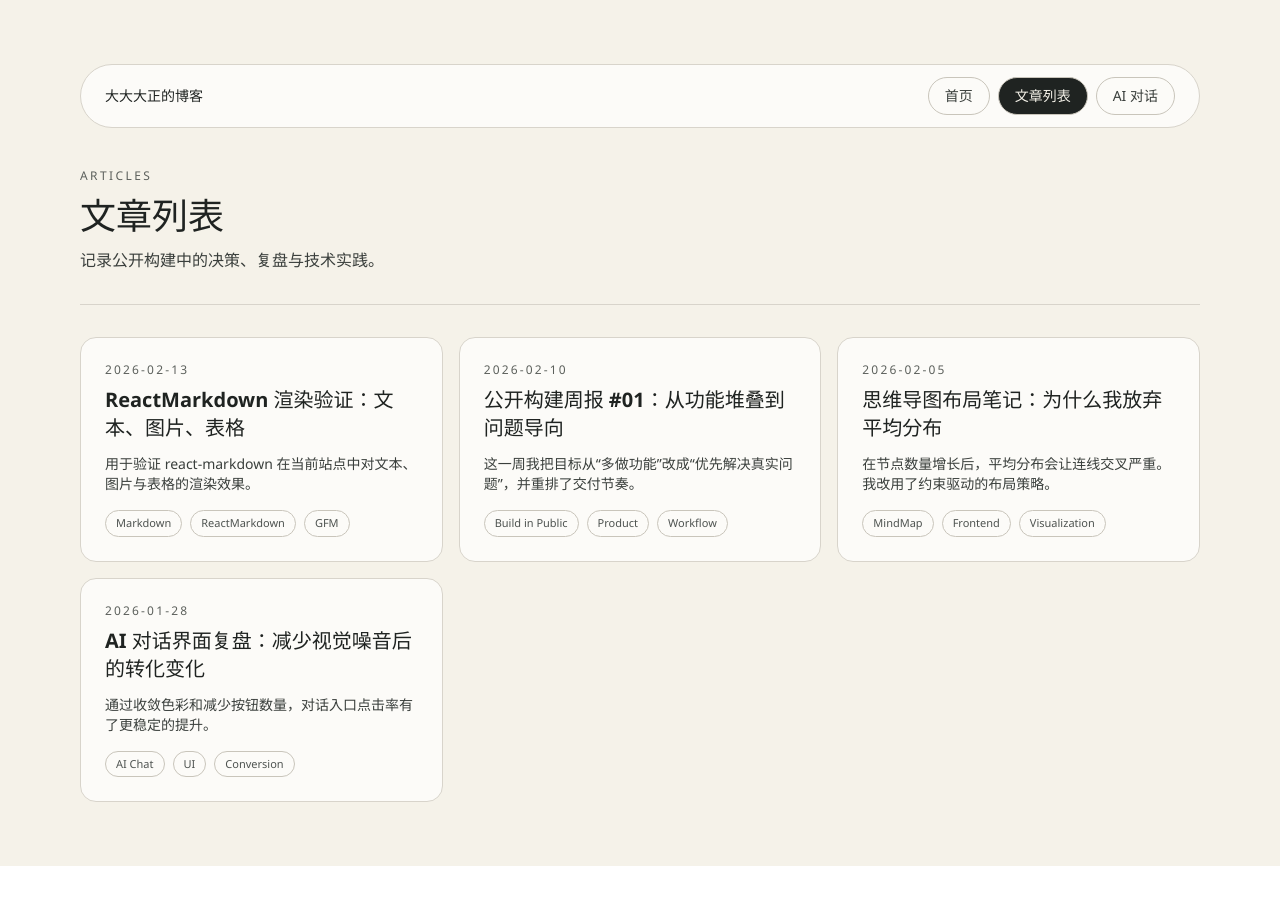
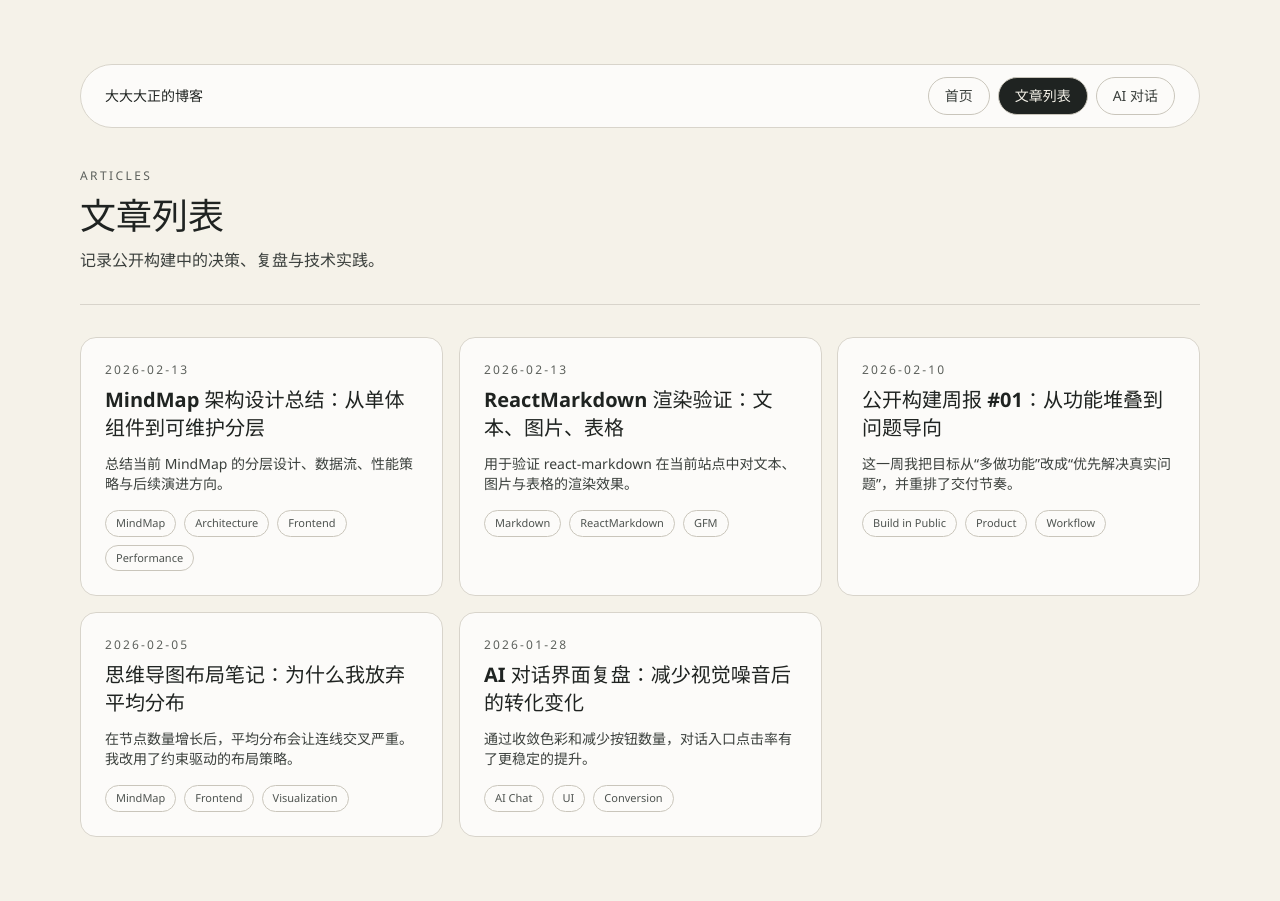
Before and after one commit to DaZheng-coder/dz_blog, a React (Vite) app: page /articles in a window 1280 px wide. Before the commit the page ends 866 px from the top, so only its background shows below. Built offline with nearby package versions, Linux system fonts and the light colour scheme; no server answers.

Commit message:
feat: 博客优化

```diff
--- /dev/null
+++ b/src/components/layout/RevealOnView.tsx
@@ -0,0 +1,49 @@
+import { useEffect, useRef, useState } from "react";
+
+type RevealOnViewProps = {
+  children: React.ReactNode;
+  className?: string;
+  threshold?: number;
+  rootMargin?: string;
+};
+
+export function RevealOnView({
+  children,
+  className = "",
+  threshold = 0.12,
+  rootMargin = "0px 0px -8% 0px",
+}: RevealOnViewProps) {
+  const ref = useRef<HTMLDivElement | null>(null);
+  const [inView, setInView] = useState(
+    () => typeof window !== "undefined" && !("IntersectionObserver" in window),
+  );
+
+  useEffect(() => {
+    const node = ref.current;
+    if (!node || inView) return;
+
+    if (typeof window === "undefined" || !("IntersectionObserver" in window)) {
+      return;
+    }
+
+    const observer = new IntersectionObserver(
+      (entries) => {
+        const entry = entries[0];
+        if (entry?.isIntersecting) {
+          setInView(true);
+          observer.disconnect();
+        }
+      },
+      { threshold, rootMargin },
+    );
+
+    observer.observe(node);
+    return () => observer.disconnect();
+  }, [inView, threshold, rootMargin]);
+
+  return (
+    <div ref={ref} className={`reveal-on-view ${inView ? "in-view" : ""} ${className}`}>
+      {children}
+    </div>
+  );
+}
--- a/src/components/layout/SiteNav.tsx
+++ b/src/components/layout/SiteNav.tsx
@@ -18,7 +18,7 @@ function navItemClass(isActive: boolean) {
 export function SiteNav({ current, rightSlot, className = "" }: SiteNavProps) {
   return (
     <nav
-      className={`flex flex-wrap items-center justify-between gap-3 rounded-full border border-[#d8d4cb] bg-white/70 px-6 py-3 ${className}`}
+      className={`flex flex-wrap items-center justify-between gap-3 rounded-full border border-[#d8d4cb] bg-white/70 px-6 py-3 backdrop-blur-sm ${className}`}
     >
       <NavLink to="/" className="text-sm font-semibold text-[#1f2321]">
         大大大正的博客
--- a/src/components/mindmap/MindMap.tsx
+++ b/src/components/mindmap/MindMap.tsx
@@ -52,8 +52,6 @@ export function MindMap({
     moveNode,
     undo,
     redo,
-    canUndo,
-    canRedo,
   } = useMindMapState(initialData);
 
   const positions = useLayout(rootNode);
--- /dev/null
+++ b/src/content/articles/mindmap-architecture-design.md
@@ -0,0 +1,140 @@
+# MindMap 架构设计总结：从单体组件到可维护分层
+
+这篇文章总结当前 `MindMap` 的实现架构，目标是回答三个问题：
+
+1. 为什么要拆分模块，而不是继续堆在一个大组件里？
+2. 当前代码如何在「可维护性」和「性能」之间平衡？
+3. 下一步还有哪些可落地优化点？
+
+## 一、模块分层总览
+
+当前实现位于 `src/components/mindMap`，核心分层如下：
+
+### 1. 容器层（协调交互与渲染）
+
+- `MindMap.tsx`
+
+职责：
+- 管理画布状态（缩放、平移、拖拽、选中、编辑）
+- 串联布局结果、节点层、连线层、拖拽预览
+- 处理全局交互生命周期（鼠标移动 RAF、mouseup 收口）
+
+### 2. 状态层（树结构与历史）
+
+- `hooks/useMindMapState.ts`
+- `hooks/mindmapState/treeOperations.ts`
+- `hooks/mindmapState/reducer.ts`
+- `hooks/mindmapState/history.ts`
+
+职责：
+- 对节点树做纯函数更新（增删改、移动、折叠）
+- Action 归一到 reducer
+- 提供撤销/重做历史栈（past/present/future）
+
+### 3. 布局层（几何计算）
+
+- `src/hooks/useLayout.ts`
+
+职责：
+- 文本测量与节点尺寸估算
+- 子树高度计算与层级横向布局
+- 输出 `positions: Map<id, NodePosition>`
+
+### 4. 几何索引层（命中与可见性）
+
+- `geometry.ts`
+
+职责：
+- 构建 `nodeMap`、可见子节点映射
+- 生成 hit-test bucket（降低拖拽命中成本）
+- 计算子树边界与 world viewport
+
+### 5. 展示层（可替换 UI 组件）
+
+- `MindMapNodeLayer.tsx`：节点渲染与裁剪
+- `MindMapConnections.tsx`：贝塞尔连线
+- `MindMapNode.tsx`：单节点展示与编辑
+- `MindMapDragGhost.tsx` / `MindMapDropPreview.tsx`：拖拽反馈
+- `MindMapGuidePanel.tsx` / `MindMapZoomIndicator.tsx` / `MindMapHistoryControls.tsx`：浮层 UI
+
+## 二、核心数据流
+
+一次节点更新的大致链路：
+
+1. 用户操作触发（点击、键盘、拖拽）
+2. `MindMap.tsx` 调用 `useMindMapState` 暴露的 action
+3. reducer 返回新的树结构 `rootNode`
+4. `useLayout(rootNode)` 重新计算布局 `positions`
+5. `NodeLayer / Connections` 基于新 `positions` 渲染
+
+关键点：
+- 「树状态」和「布局结果」分离，保证状态清晰
+- 布局结果以 `Map` 提供 O(1) 节点查找
+- 视口裁剪在渲染层生效，减少大规模节点的 DOM/SVG 开销
+
+## 三、为什么这样拆：解决的具体问题
+
+早期单文件方案的问题通常是：
+
+- 状态更新、几何计算、事件处理耦合在一起
+- 修改一个交互容易影响别的分支
+- 性能优化难以定位和复用
+
+当前拆分后收益：
+
+- **可读性**：每个文件只做一件事（状态 / 布局 / 命中 / UI）
+- **可测试性**：`treeOperations`、`historyReducer` 都是纯函数，便于单测
+- **可扩展性**：后续接入导出、协同、虚拟化，不必重写核心状态
+
+## 四、已落地的性能策略
+
+当前代码中已经实现的关键优化：
+
+1. **命中网格化（Hit Buckets）**
+拖拽时不再扫描全部节点，而是先按格子过滤候选节点。
+
+2. **视口裁剪**
+`MindMapNodeLayer` 和 `MindMapConnections` 均根据 world viewport 做过滤，避免离屏渲染。
+
+3. **交互降级**
+拖拽/平移进行中，减少动画与过渡，优先保证帧率。
+
+4. **大节点平移优化**
+节点数大于阈值时，直接更新 `<g transform>` 进行预览，mouseup 再提交状态。
+
+5. **布局缓存**
+`useLayout` 中缓存节点尺寸与子树高度，降低重复计算。
+
+6. **Pointer Move RAF 节流**
+高频鼠标移动统一进 `requestAnimationFrame`，避免主线程被事件风暴打满。
+
+## 五、当前架构的边界与后续建议
+
+### 1. 虚拟化仍可继续深化
+
+当前是“视口裁剪渲染”，下一步可做“分块虚拟化 + 分段渲染优先级”。
+
+### 2. 状态可进一步解耦
+
+如果后续要接多人协作，可将 `history` 与 `domain state` 分离成 command/event 模式。
+
+### 3. 布局可异步化
+
+当节点规模继续提升（例如 10k+ 且频繁编辑），可考虑：
+- Web Worker 布局计算
+- 增量布局（仅重算受影响子树）
+
+### 4. 连接线可引入分层缓存
+
+对稳定区域缓存 path，拖拽时只重算局部路径，降低大图更新成本。
+
+## 六、结语
+
+`MindMap` 当前架构的关键不是“拆了多少文件”，而是形成了一个可持续迭代的边界：
+
+- 状态更新有统一入口
+- 布局是可替换模块
+- 几何索引与渲染解耦
+- 交互优化可按规模分级开启
+
+这使得它已经从“功能可用”进入“工程可维护”的阶段。
--- a/src/data/blog.ts
+++ b/src/data/blog.ts
@@ -1,5 +1,6 @@
 import aiChatInterfaceRetroMarkdown from "../content/articles/ai-chat-interface-retro.md?raw";
 import buildInPublicWeekly01Markdown from "../content/articles/build-in-public-weekly-01.md?raw";
+import mindmapArchitectureDesignMarkdown from "../content/articles/mindmap-architecture-design.md?raw";
 import mindmapLayoutNotesMarkdown from "../content/articles/mindmap-layout-notes.md?raw";
 import reactMarkdownRenderCheckMarkdown from "../content/articles/react-markdown-render-check.md?raw";
 
@@ -152,6 +153,15 @@ export const projects: BlogProject[] = [
 
 export const articles: BlogArticle[] = [
   {
+    slug: "mindmap-architecture-design",
+    title: "MindMap 架构设计总结：从单体组件到可维护分层",
+    publishedAt: "2026-02-13",
+    tags: ["MindMap", "Architecture", "Frontend", "Performance"],
+    excerpt:
+      "总结当前 MindMap 的分层设计、数据流、性能策略与后续演进方向。",
+    content: mindmapArchitectureDesignMarkdown,
+  },
+  {
     slug: "react-markdown-render-check",
     title: "ReactMarkdown 渲染验证：文本、图片、表格",
     publishedAt: "2026-02-13",
--- a/src/index.css
+++ b/src/index.css
@@ -13,6 +13,18 @@
   text-rendering: optimizeLegibility;
   -webkit-font-smoothing: antialiased;
   -moz-osx-font-smoothing: grayscale;
+}
+
+html,
+body,
+#root {
+  min-height: 100%;
+  background-color: var(--bg-base);
+}
+
+html,
+body {
+  overscroll-behavior-y: none;
 }
 
 body {
@@ -36,8 +48,108 @@ body {
   }
 }
 
+@keyframes page-enter {
+  from {
+    opacity: 0;
+    transform: translateY(18px);
+  }
+  to {
+    opacity: 1;
+    transform: translateY(0);
+  }
+}
+
+@keyframes soft-rise {
+  from {
+    opacity: 0;
+    transform: translateY(14px);
+  }
+  to {
+    opacity: 1;
+    transform: translateY(0);
+  }
+}
+
+@keyframes nav-fade {
+  from {
+    opacity: 0;
+    transform: translateY(-8px);
+  }
+  to {
+    opacity: 1;
+    transform: translateY(0);
+  }
+}
+
 .animate-fade-in {
   animation: fade-in 0.3s ease-out;
+}
+
+.page-enter {
+  animation: page-enter 0.55s cubic-bezier(0.22, 1, 0.36, 1);
+}
+
+.reveal-on-view {
+  opacity: 0;
+  transform: translateY(14px);
+}
+
+.reveal-on-view.in-view {
+  opacity: 1;
+  transform: translateY(0);
+  animation: soft-rise 0.58s cubic-bezier(0.16, 1, 0.3, 1) both;
+}
+
+.reveal-on-view.nav-enter.in-view {
+  animation: nav-fade 0.45s ease-out both;
+}
+
+.reveal-on-view.stagger-grid {
+  opacity: 1;
+  transform: none;
+}
+
+.card-interactive {
+  transition:
+    transform 240ms ease,
+    box-shadow 280ms ease,
+    border-color 220ms ease,
+    background-color 220ms ease;
+  will-change: transform;
+}
+
+.card-interactive:hover {
+  transform: translateY(-4px);
+  box-shadow: 0 14px 32px -24px rgba(15, 20, 17, 0.55);
+}
+
+.stagger-grid > * {
+  opacity: 0;
+  transform: translateY(12px);
+}
+
+.stagger-grid.in-view > * {
+  animation: soft-rise 0.55s cubic-bezier(0.22, 1, 0.36, 1) both;
+}
+
+.stagger-grid.in-view > *:nth-child(1) { animation-delay: 40ms; }
+.stagger-grid.in-view > *:nth-child(2) { animation-delay: 90ms; }
+.stagger-grid.in-view > *:nth-child(3) { animation-delay: 140ms; }
+.stagger-grid.in-view > *:nth-child(4) { animation-delay: 190ms; }
+.stagger-grid.in-view > *:nth-child(5) { animation-delay: 240ms; }
+.stagger-grid.in-view > *:nth-child(6) { animation-delay: 290ms; }
+.stagger-grid.in-view > *:nth-child(7) { animation-delay: 340ms; }
+.stagger-grid.in-view > *:nth-child(8) { animation-delay: 390ms; }
+
+.prose-article img {
+  margin-top: 1rem;
+  border-radius: 0.9rem;
+  border: 1px solid #d8d4cb;
+  transition: transform 260ms ease;
+}
+
+.prose-article img:hover {
+  transform: scale(1.01);
 }
 
 .line-clamp-2 {
@@ -46,3 +158,15 @@ body {
   -webkit-box-orient: vertical;
   overflow: hidden;
 }
+
+@media (prefers-reduced-motion: reduce) {
+  .page-enter,
+  .reveal-on-view,
+  .stagger-grid > *,
+  .card-interactive,
+  .prose-article img {
+    animation: none !important;
+    transition: none !important;
+    transform: none !important;
+  }
+}
--- a/src/pages/ArticleListPage.tsx
+++ b/src/pages/ArticleListPage.tsx
@@ -1,25 +1,30 @@
 import { Link } from "react-router-dom";
+import { RevealOnView } from "../components/layout/RevealOnView";
 import { SiteNav } from "../components/layout/SiteNav";
 import { articles } from "../data/blog";
 
 export function ArticleListPage() {
   return (
-    <main className="min-h-screen bg-[#f5f2e9] text-[#1f2321]">
+    <main className="page-enter min-h-screen bg-[#f5f2e9] text-[#1f2321]">
       <div className="mx-auto max-w-6xl px-4 py-12 md:py-16">
-        <SiteNav current="articles" className="mb-10" />
+        <RevealOnView className="nav-enter mb-10">
+          <SiteNav current="articles" />
+        </RevealOnView>
 
-        <header className="border-b border-[#d8d4cb] pb-8">
-          <p className="text-xs uppercase tracking-[0.2em] text-[#5c605c]">Articles</p>
-          <h1 className="mt-3 text-3xl font-semibold md:text-4xl">文章列表</h1>
-          <p className="mt-3 text-[#3a3f3c]">记录公开构建中的决策、复盘与技术实践。</p>
-        </header>
+        <RevealOnView>
+          <header className="border-b border-[#d8d4cb] pb-8">
+            <p className="text-xs uppercase tracking-[0.2em] text-[#5c605c]">Articles</p>
+            <h1 className="mt-3 text-3xl font-semibold md:text-4xl">文章列表</h1>
+            <p className="mt-3 text-[#3a3f3c]">记录公开构建中的决策、复盘与技术实践。</p>
+          </header>
+        </RevealOnView>
 
-        <section className="mt-8 grid gap-4 md:grid-cols-2 lg:grid-cols-3">
+        <RevealOnView className="stagger-grid mt-8 grid gap-4 md:grid-cols-2 lg:grid-cols-3">
           {articles.map((article) => (
             <Link
               key={article.slug}
               to={`/articles/${article.slug}`}
-              className="rounded-2xl border border-[#d8d4cb] bg-white/70 p-6 transition hover:-translate-y-0.5 hover:border-[#65ff7f]"
+              className="card-interactive rounded-2xl border border-[#d8d4cb] bg-white/70 p-6 transition hover:-translate-y-0.5 hover:border-[#65ff7f]"
             >
               <p className="text-xs uppercase tracking-[0.18em] text-[#5c605c]">{article.publishedAt}</p>
               <h2 className="mt-2 text-xl font-semibold">{article.title}</h2>
@@ -36,7 +41,7 @@ export function ArticleListPage() {
               </div>
             </Link>
           ))}
-        </section>
+        </RevealOnView>
       </div>
     </main>
   );
```
Also changed, not shown: src/pages/ArticleDetailPage.tsx (+30 -15 lines), src/pages/HomePage.tsx (+23 -14 lines).
